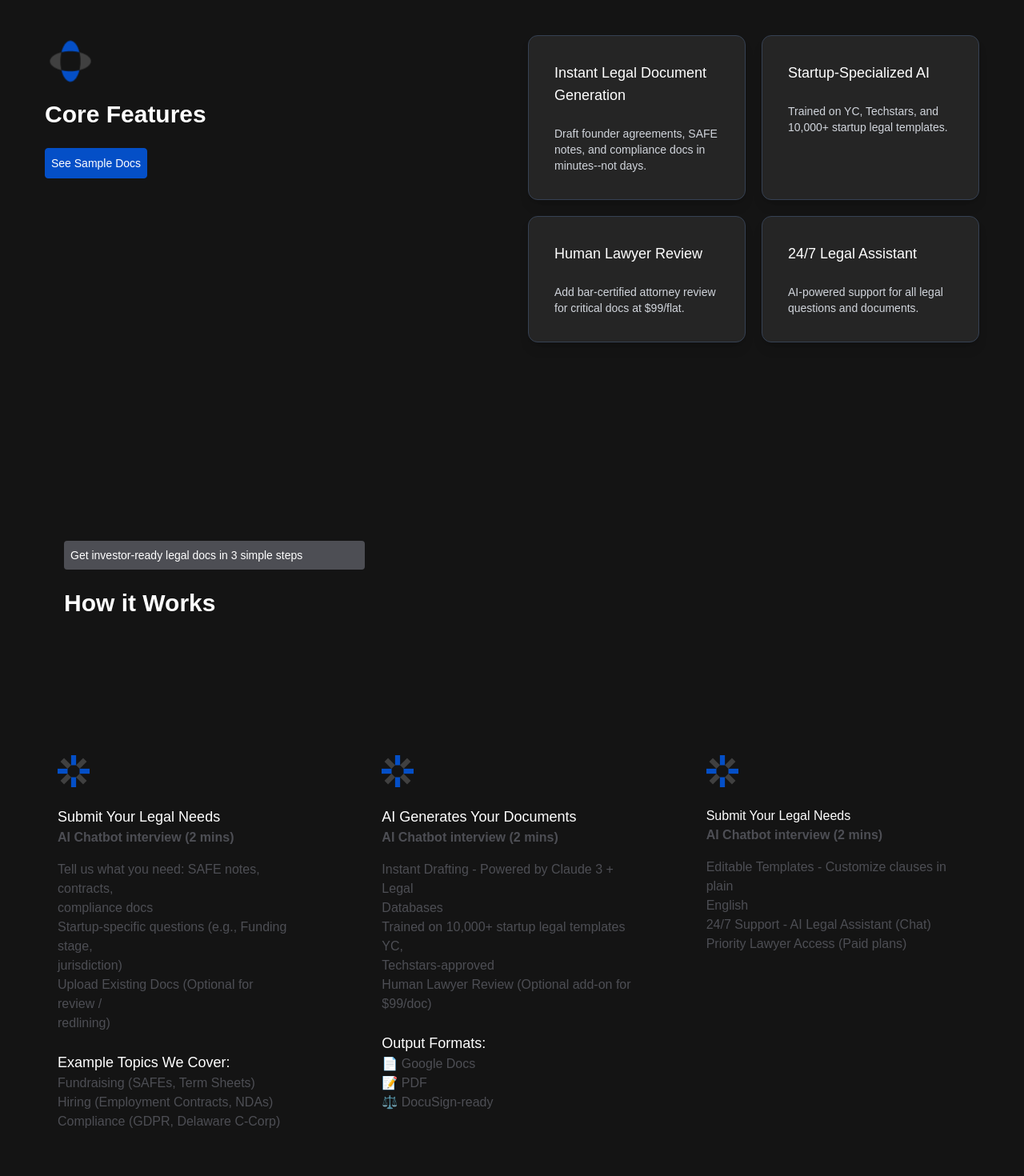
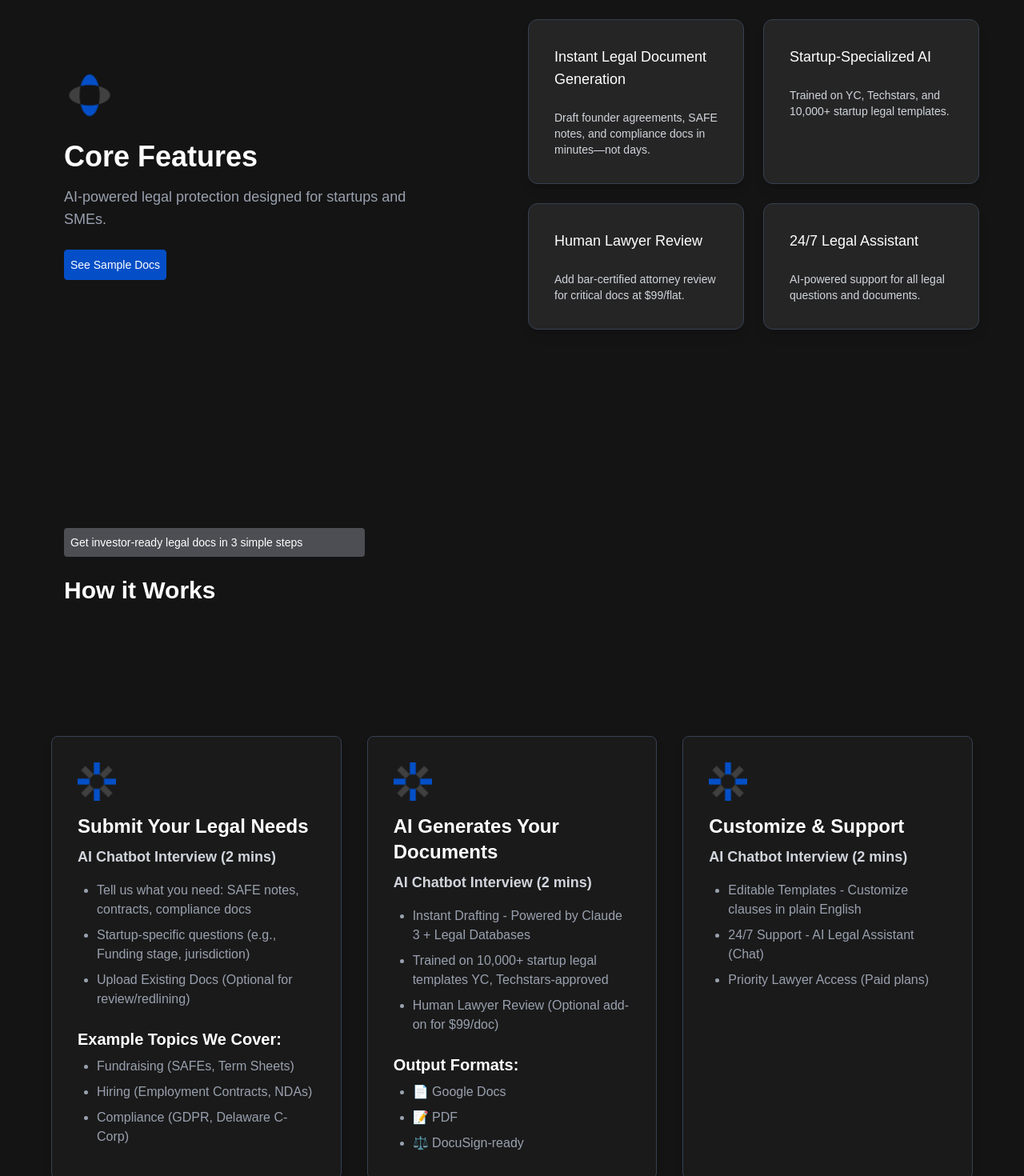
Before and after one commit to Emzzy241/Aittorney, a Next.js app: page / in a window 1280 px wide. Shown: the part 1040-2510 px from the top of the page at 80% size. Built offline with nearby package versions, Linux system fonts and the light colour scheme.

Commit message:
added and updated more sections

```diff
--- a/src/app/page.tsx
+++ b/src/app/page.tsx
@@ -9,47 +9,51 @@ import ReviewsSection from "@/components/ReviewsSection";
 import PricingSection from "@/components/PricingSection";
 import FAQSection from "@/components/FAQSection";
 import FormSection from "@/components/FormSection";
+import DiscountSection from "@/components/DiscountSection";
+import NeedToKnowSection from "@/components/NeedToKnowSection";
 
 export default function Home() {
   return (
     <main className="flex min h-screen flex-col bg-[#141414]">
 
       <HeroSection />
+
       <ContentSection
         title="AI-Powered Legal Protection at Startup Speed"
         subtitle="Aittorney for Startups & SMEs"
       />
-      {/* core features component */}
+
       <CoreFeaturesSection />
+
       <ContentSection
         title="Get investor-ready legal docs in 3 simple steps"
         subtitle="How it Works"
       />
+
       <ToDoListSection />
-      {/* Submit your legal needs component */}
+
       <ContentSection
         title="Legal Protection shouldn't break the bank"
         subtitle="Simple Pricing for Startups & SMEs"
       />
+
       <PricingSection />
-      {/* TODO: Plans, Price, Perfect for, Savings* section */}
+
       <SpecialSection />
+
       <ContentSection
         title="500+ startups saved $3.8M+ in legal fees last quarter"
         subtitle="What Is Said About AIttorney"
       />
       <ReviewsSection />
-      {/* <br />
-      <br />
-      <br />
-      <br /> */}
 
-      {/* The Everything you need to know section */}
-        <FAQSection />
+      <NeedToKnowSection />
 
-        {/* 30% off section */}
+      <FAQSection />
 
-        <FormSection />
+      <DiscountSection />
+
+      <FormSection />
     </main>
   );
 }
--- a/src/components/CoreFeaturesSection.tsx
+++ b/src/components/CoreFeaturesSection.tsx
@@ -5,22 +5,27 @@ import Card from "@/components/Card";
 
 const CoreFeaturesSection = () => {
     return (
-        <div className="features grid md:grid-cols-2 gap-10 p-14 h-full w-full md:mb-20 mt-5 mb-70">
-            {/* Core Features Text Section */}
-            <div className="feature1 text-white flex flex-col items-start">
+        <div className="w-full grid md:grid-cols-2 gap-10 p-14 md:h-full w-full md:mb-20 ">
+
+            {/* Left Column - Text & Button */}
+            <div className="feature1 text-white flex flex-col justify-center items-start px-6">
                 {/* Placeholder for Logo */}
-                <img src="/images/icon-1.png" alt="Feature Icon" className="w-16 mb-4" />
+                <img src="/images/icon-1.png" alt="Feature Icon" className="w-16 mb-6" />
 
-                <h3 className="text-3xl font-bold mb-6">Core Features</h3>
+                <h3 className="text-4xl font-bold mb-4">Core Features</h3>
+
+                <p className="text-lg text-gray-400 mb-6 max-w-md">
+                    AI-powered legal protection designed for startups and SMEs.
+                </p>
 
                 <Button btnText="See Sample Docs" />
             </div>
 
-            {/* Cards Section */}
-            <div className="grid grid-cols-1 sm:grid-cols-2 gap-5">
+            {/* Right Column - Cards Section */}
+            <div className="grid grid-cols-1 sm:grid-cols-2 gap-6 max-w-5xl">
                 <Card
                     header="Instant Legal Document Generation"
-                    paragraph="Draft founder agreements, SAFE notes, and compliance docs in minutes--not days."
+                    paragraph="Draft founder agreements, SAFE notes, and compliance docs in minutes—not days."
                 />
                 <Card
                     header="Startup-Specialized AI"
@@ -37,53 +42,9 @@ const CoreFeaturesSection = () => {
             </div>
         </div>
     );
-}
+};
 
 export default CoreFeaturesSection;
 
 
-
-// // Alright, here I have 2 extra sections under this section
-// "use client";
-
-// import Button from "@/components/Button";
-// import Card from "@/components/Card";
-
-// const CoreFeaturesSection = () => {
-//     return (
-//         <div className="features outline-[#fff] width-full grid md:grid-cols-2 gap-60 p-4 h-full w-full mb-20 mt-20">
-//             <div className="feature1 border-[#fff] md:pt-40 md:pl-30 w-5/12">
-//                 {/* A logo image I will get later*/}
-//                 <i>
-//                     <img src="/images/icon-1.png" alt="" />
-//                 </i>
-//                 <br />
-//                 <h3 className="text-white text-2xl w-40 mb-5 ">Core Features</h3>
-//                 < Button
-//                     btnText="See Sample Docs"
-//                 />
-//             </div>
-
-//             <div className="feature2  cards grid grid-rows-2 grid-cols-2 gap-5 justify-between w-40">
-//                 <Card
-//                     header="Instant Legal Document Generation"
-//                     paragraph="Draft founder agreements, SAFE notes, and compliance docs in minutes--not days."
-//                 />
-//                 <Card
-//                     header="Startup-Specialized AI"
-//                     paragraph="Trained on YC, Techstars, and 10,000+ startup legal templates."
-//                 />
-//                 <Card
-//                     header="Human Lawyer Review"
-//                     paragraph="Add bar-certified attorney review for critical docs at $99/flat."
-//                 />
-//                 <Card
-//                     header="24/7 Legal Assistant"
-//                     paragraph="Draft founder agreements, SAFE notes, and compliance docs in minutes—not days."
-//                 />
-//             </div>
-//         </div>
-//     );
-// }
-
-// export default CoreFeaturesSection;
+//
--- /dev/null
+++ b/src/components/DiscountSection.tsx
@@ -0,0 +1,16 @@
+"use strict";
+
+
+const DiscountSection = () => {
+    return (
+        <div className="text-center p-4 text-[#fff] md:mt-8 md:mb-5 p-20">
+            <button className="rounded  p-2 bg-[#4d4e54] text-sm">Join the Future of Startup Law</button>
+            <h2 className="font-bold text-3xl mt-6">500+ startups trusted us pre-launch -- claim your spot! <br />
+                <span className=" text-[#044FC7] font-bold">Get 30% off Now</span>
+            </h2>
+        </div>
+
+    );
+}
+
+export default DiscountSection;
--- a/src/components/FAQSection.tsx
+++ b/src/components/FAQSection.tsx
@@ -30,7 +30,6 @@ const FAQSection = () => {
 
   return (
     <div className="faq-section w-full max-w-4xl mx-auto p-6 text-white">
-      <h2 className="text-3xl font-bold text-center mb-6">Frequently Asked Questions</h2>
       <div className="space-y-4">
         {faqData.map((faq, index) => (
           <div key={index} className="border border-gray-700 rounded-lg p-4 bg-[#1A1A1A]">
--- a/src/components/FormSection.tsx
+++ b/src/components/FormSection.tsx
@@ -75,7 +75,7 @@ const FormSection = () => {
 
         <button
           type="submit"
-          className="w-full bg-blue-500 hover:bg-blue-600 text-white font-bold py-3 rounded transition-all"
+          className="w-full bg-[#044FC7] hover:bg-[#063e97] text-white font-bold py-3 rounded transition-all cursor-pointer"
         >
           Join Waitlist
         </button>
--- /dev/null
+++ b/src/components/NeedToKnowSection.tsx
@@ -0,0 +1,14 @@
+"use strict";
+
+
+const NeedToKnowSection = () => {
+    return (
+        <div className="text-center p-4 text-[#fff] md:mt-8 md:mb-5 p-20">
+            <button className="rounded  p-2 bg-[#4d4e54] text-sm">Here are some frequently asked questions</button>
+            <h2 className="font-bold text-3xl mt-6">Everything You Need To Know <br /> </h2>
+        </div>
+
+    );
+}
+
+export default NeedToKnowSection;
--- a/src/components/ToDoListSection.tsx
+++ b/src/components/ToDoListSection.tsx
@@ -1,86 +1,65 @@
+"use client";
 
 const ToDoListSection = () => {
     return (
-        <div className="steps p-8 md:grid md:grid-cols-3">
-            <div className="step1 p-10 w-11/12 border-[#262626]">
-                <i>
-                    <img src="/images/icon.png" alt="" />
-                </i>
-                <br />
-                <h4 className="text-white text-[18px]"> Submit Your Legal Needs </h4>
-                <p className="font-bold">AI Chatbot interview (2 mins)</p>
-                <div className="pt-4">
-                    <ul className="text-[16px]">
-                        <li>Tell us what you need: SAFE notes, contracts, <br /> compliance docs</li>
-                        <li>Startup-specific questions (e.g., Funding stage, <br /> jurisdiction)</li>
-                        <li>Upload Existing Docs (Optional for review / <br /> redlining)</li>
+        <div className="steps w-full grid md:grid-cols-3 gap-8 p-10 md:p-16 text-white">
+            {/* Step 1 - Submit Your Legal Needs */}
+            <div className="step1 bg-[#1A1A1A] border border-gray-700 p-8 rounded-lg shadow-lg flex flex-col items-start">
+                <img src="/images/icon.png" alt="Icon" className="w-12 mb-4" />
+                <h4 className="text-2xl font-bold mb-2">Submit Your Legal Needs</h4>
+                <p className="text-lg font-semibold text-gray-300">AI Chatbot Interview (2 mins)</p>
+
+                {/* List Section */}
+                <ul className="list-disc pl-6 mt-4 space-y-2 text-gray-400">
+                    <li>Tell us what you need: SAFE notes, contracts, compliance docs</li>
+                    <li>Startup-specific questions (e.g., Funding stage, jurisdiction)</li>
+                    <li>Upload Existing Docs (Optional for review/redlining)</li>
                 </ul>
-                </div>
-                <br />
-                <h4 className="text-white text-[18px]"> Example Topics We Cover:</h4>
-                <div>
 
-                    <ul className="text-[16px]">
+                <h4 className="text-xl font-bold mt-6">Example Topics We Cover:</h4>
+                <ul className="list-disc pl-6 mt-2 space-y-2 text-gray-400">
                     <li>Fundraising (SAFEs, Term Sheets)</li>
                     <li>Hiring (Employment Contracts, NDAs)</li>
                     <li>Compliance (GDPR, Delaware C-Corp)</li>
                 </ul>
             </div>
 
-            </div>
-            <div className="step2 p-10">
-                <i>
-                    <img src="/images/icon.png" alt="" />
-                </i>
-                <br />
-                <h4 className="text-white text-[18px]"> AI Generates Your Documents </h4>
-                <p className="font-bold">AI Chatbot interview (2 mins)</p>
-                <div className="pt-4">
-                    <ul className="text-[16px]">
-                        <li>Instant Drafting -  Powered by Claude 3 + Legal <br /> Databases</li>
-                        <li>Trained on 10,000+ startup legal templates YC, <br /> Techstars-approved</li>
-                        <li>Human Lawyer Review (Optional add-on for <br /> $99/doc)  </li>
+            {/* Step 2 - AI Generates Your Documents */}
+            <div className="step2 bg-[#1A1A1A] border border-gray-700 p-8 rounded-lg shadow-lg flex flex-col items-start">
+                <img src="/images/icon.png" alt="Icon" className="w-12 mb-4" />
+                <h4 className="text-2xl font-bold mb-2">AI Generates Your Documents</h4>
+                <p className="text-lg font-semibold text-gray-300">AI Chatbot Interview (2 mins)</p>
 
+                {/* List Section */}
+                <ul className="list-disc pl-6 mt-4 space-y-2 text-gray-400">
+                    <li>Instant Drafting - Powered by Claude 3 + Legal Databases</li>
+                    <li>Trained on 10,000+ startup legal templates YC, Techstars-approved</li>
+                    <li>Human Lawyer Review (Optional add-on for $99/doc)</li>
+                </ul>
 
-                    </ul>
-                </div>
-                <br />
-                <h4 className="text-white text-[18px]"> Output Formats:</h4>
-                <div>
-                    {/*
-
-
-
-                    */}
-
-                    <ul className="text-base">
+                <h4 className="text-xl font-bold mt-6">Output Formats:</h4>
+                <ul className="list-disc pl-6 mt-2 space-y-2 text-gray-400">
                     <li>📄 Google Docs</li>
                     <li>📝 PDF</li>
                     <li>⚖️ DocuSign-ready</li>
                 </ul>
             </div>
-            </div>
-            <div className="step3 p-10">
-                <i>
-                    <img src="/images/icon.png" alt="" />
-                </i>
-                <br />
-                <h4 className="text-white"> Submit Your Legal Needs </h4>
-                <p className="font-bold">AI Chatbot interview (2 mins)</p>
-                <div className="pt-4">
 
-                    <ul className="text-[16px]">
-                        <li>Editable Templates - Customize clauses in plain <br /> English</li>
+            {/* Step 3 - Customize & Support */}
+            <div className="step3 bg-[#1A1A1A] border border-gray-700 p-8 rounded-lg shadow-lg flex flex-col items-start">
+                <img src="/images/icon.png" alt="Icon" className="w-12 mb-4" />
+                <h4 className="text-2xl font-bold mb-2">Customize & Support</h4>
+                <p className="text-lg font-semibold text-gray-300">AI Chatbot Interview (2 mins)</p>
+
+                {/* List Section */}
+                <ul className="list-disc pl-6 mt-4 space-y-2 text-gray-400">
+                    <li>Editable Templates - Customize clauses in plain English</li>
                     <li>24/7 Support - AI Legal Assistant (Chat)</li>
                     <li>Priority Lawyer Access (Paid plans)</li>
                 </ul>
             </div>
-                <br />
-
-            </div>
-
         </div>
     );
-}
+};
 
 export default ToDoListSection;
```
Lines whose indentation alone changed are shown as unchanged.
